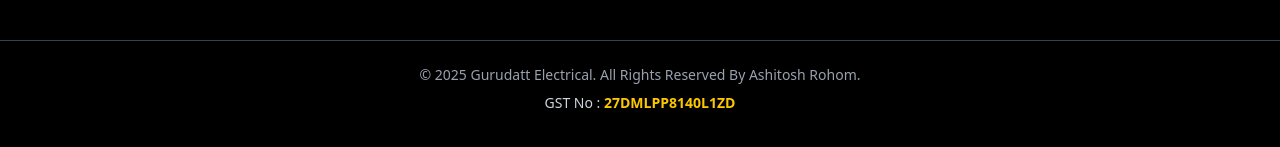
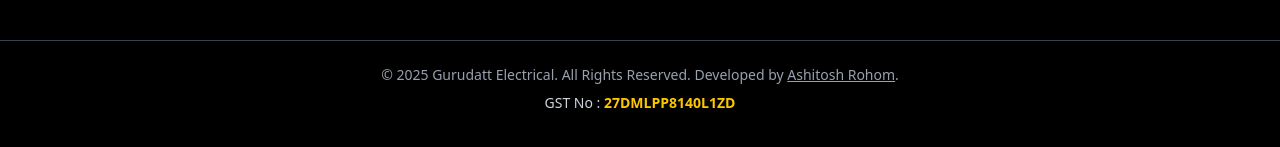
Before and after one commit to ashurohom/Gurudatt-Electrical, a React (Vite) app in the folder gurudatt/: page /contact in a window 1280 px wide. Shown: the part 1118-1265 px from the top of the page. Built offline with nearby package versions, Linux system fonts and the light colour scheme; a web font is replaced by a local one.

Commit message:
update contact form

```diff
--- a/gurudatt/src/components/Footer.jsx
+++ b/gurudatt/src/components/Footer.jsx
@@ -74,10 +74,19 @@
 
       {/* Bottom Note */}
       <div className="mt-10 border-t border-gray-700 pt-6 text-center text-sm text-gray-400">
-  <p>
-    © {new Date().getFullYear()} Gurudatt Electrical. All Rights Reserved By{" "}
-    <span className="text-white-400">Ashitosh Rohom</span>.
-  </p>
+<p>
+  © {new Date().getFullYear()} Gurudatt Electrical. All Rights Reserved. Developed by {" "}
+  <a
+    href="https://www.linkedin.com/in/ashitoshrohom"
+    target="_blank"
+    rel="noopener noreferrer"
+    className="text-gray-400 underline hover:text-yellow-400 transition"
+  >
+    Ashitosh Rohom
+  </a>.
+</p>
+
+
   <p className="mt-2 text-gray-300">
     GST No : <span className="font-semibold text-yellow-400">27DMLPP8140L1ZD</span>
   </p>
```
